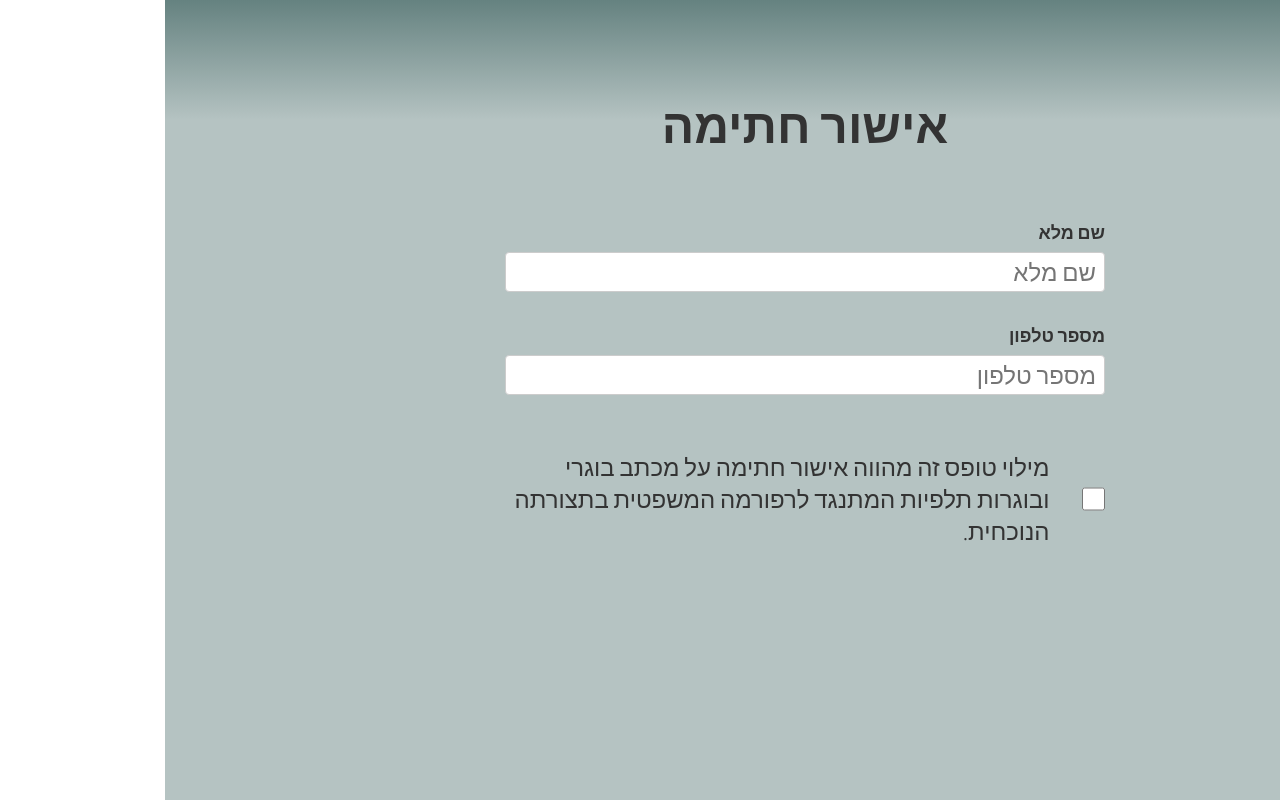
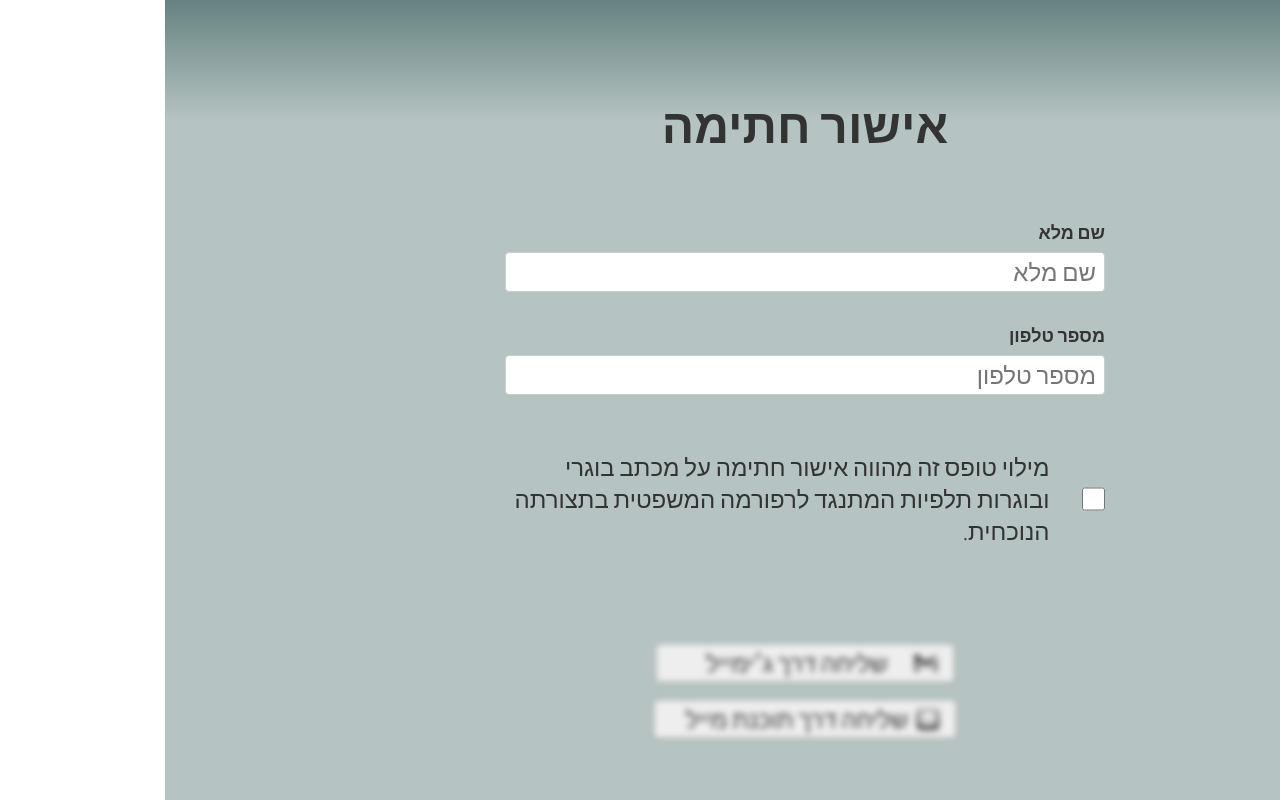
Before and after one commit to akariv/talpisign, an Angular app: page / in a window 1280 px wide. Built offline with nearby package versions, Linux system fonts and the light colour scheme.

Commit message:
Blur out send buttons instead of hiding them

```diff
--- a/src/app/app.component.less
+++ b/src/app/app.component.less
@@ -80,10 +80,12 @@
         align-items: center;
         gap: 16px;
 
-        visibility: hidden;
+        filter: blur(3px) grayscale(100%);
+        pointer-events: none;
 
         &.visible {
-            visibility: visible;
+            filter: none;
+            pointer-events: all;
         }
 
         a {
```
